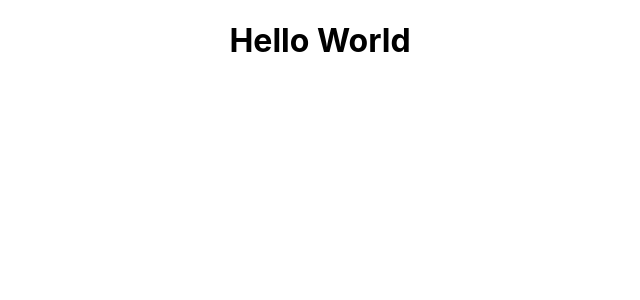
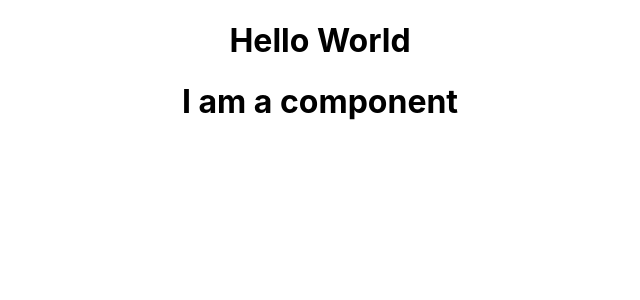
Before and after one commit to ishanmazhar/react_revision, a React (Create React App) app: page / in a window 1280 px wide. Shown: the top 300 px of the page, without its empty margins (320-960 px from the left). Built offline with nearby package versions, Linux system fonts and the light colour scheme.

Commit message:
Component Basics

```diff
--- a/src/App.js
+++ b/src/App.js
@@ -1,10 +1,23 @@
 import React from 'react';
 import './App.css';
+
+// React library converts jsx to html
+// JSX
+
 
 function App() {
   return (
     <div className="App">
       <h1>Hello World</h1>
+      <Person />
+    </div>
+  );
+}
+
+function Person() {
+  return (
+    <div>
+      <h1>I am a component</h1>
     </div>
   );
 }
```
Also changed, not shown: 1 other file (tests, documents, lock files or other folders).
